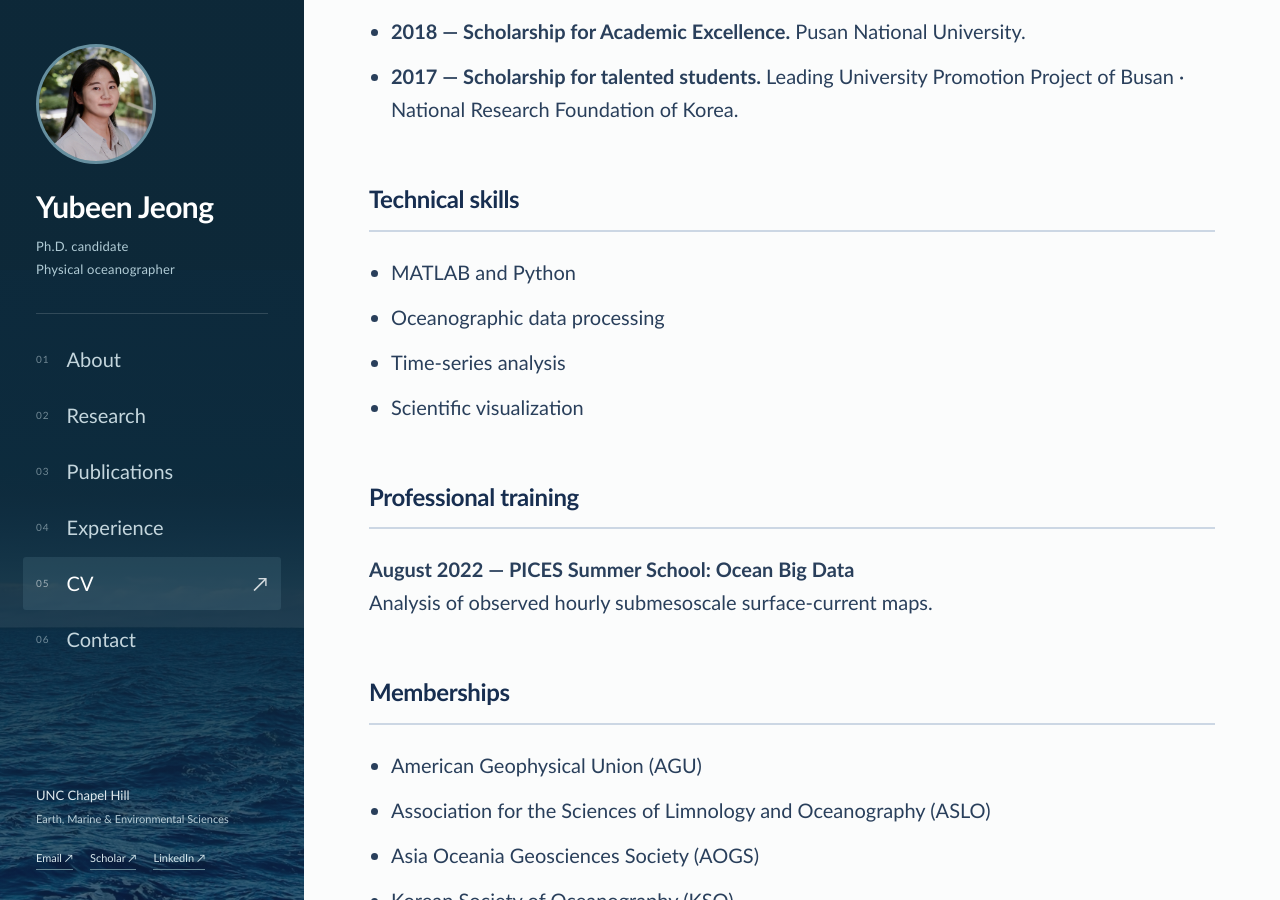
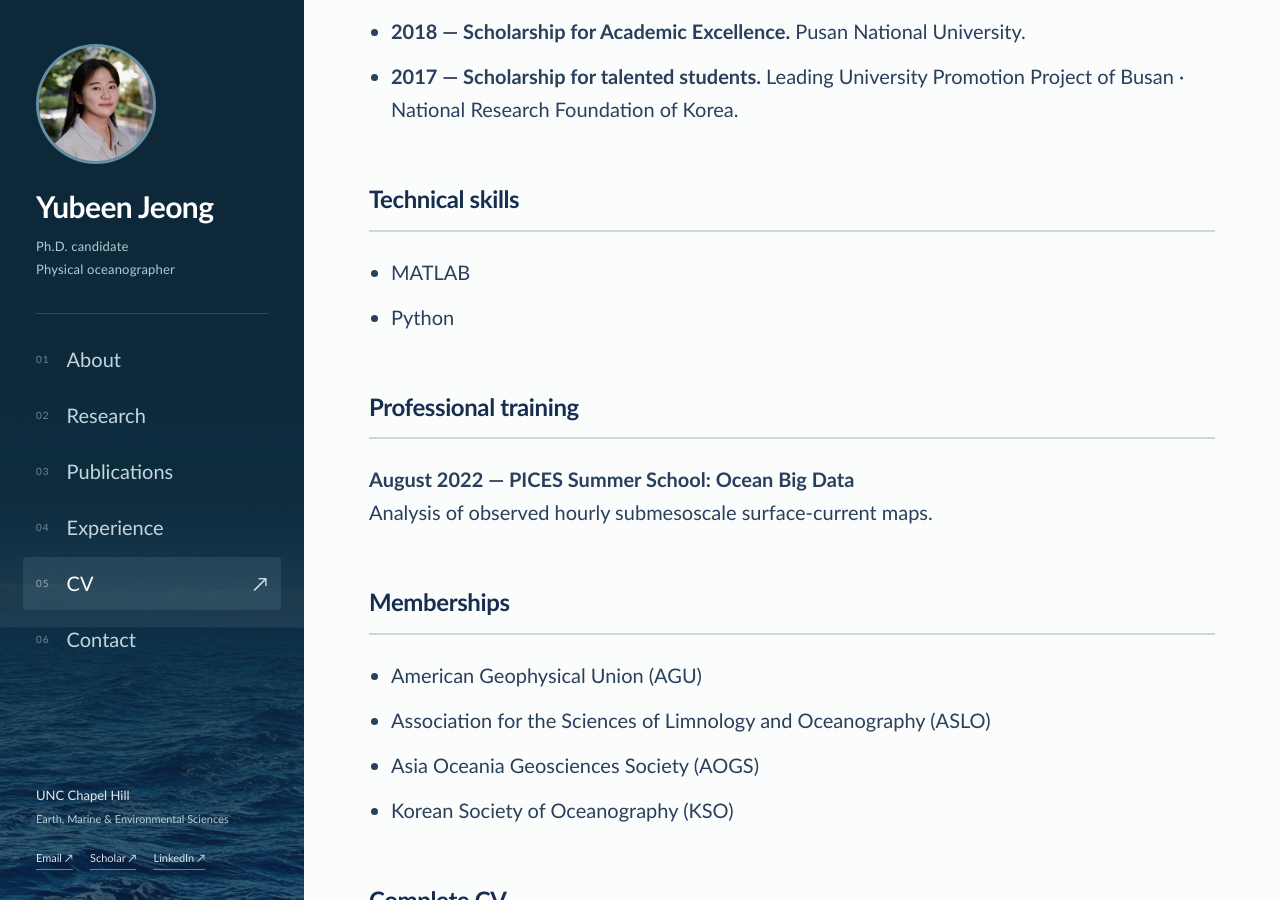
Before and after one commit to YubeenJ/YubeenJ.github.io, a Jekyll site: the page built from cv.md, in a window 1280 px wide and 900 px high, scrolled down 1911 px. Built offline with Jekyll 4.4.1, drawn with Linux system fonts in a browser that asks for light colours.

Commit message:
Simplify technical skills to separate MATLAB and Python entries

```diff
--- a/cv.md
+++ b/cv.md
@@ -46,10 +46,8 @@ Pusan National University
 
 ## Technical skills
 
-- MATLAB and Python
-- Oceanographic data processing
-- Time-series analysis
-- Scientific visualization
+- MATLAB
+- Python
 
 ## Professional training
 
```
